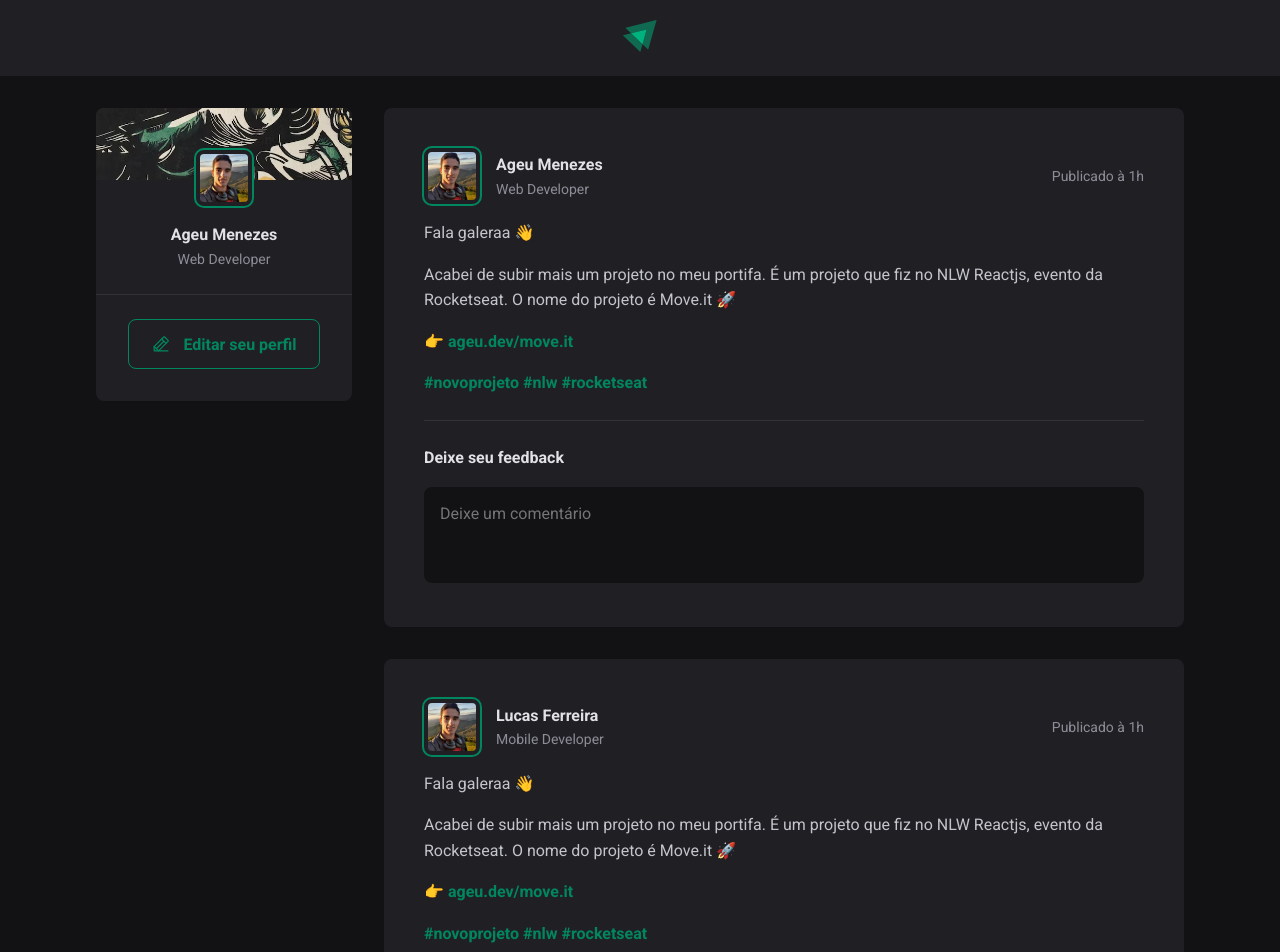
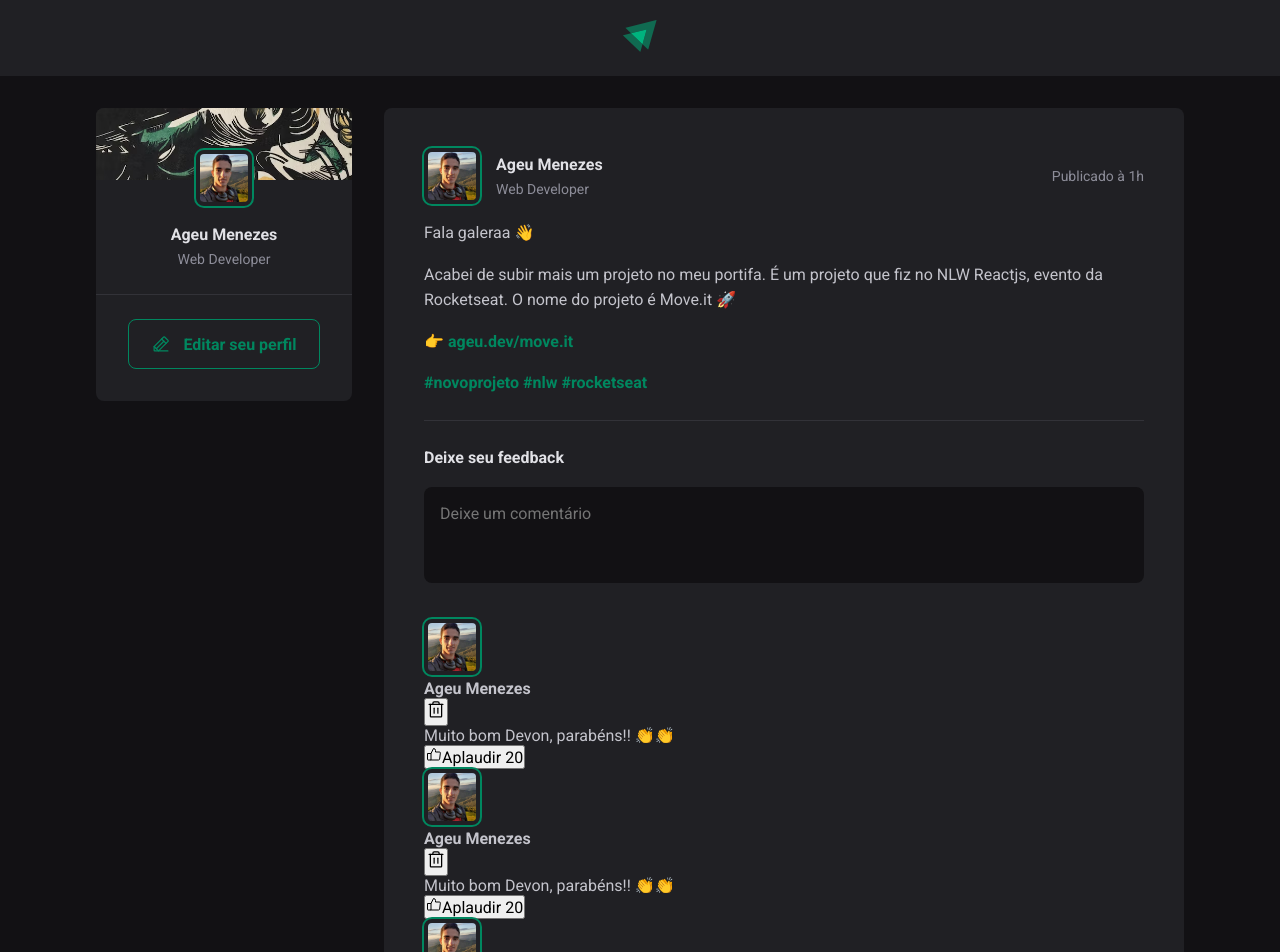
Before and after one commit to ageumenezesDev19/Ignite-feed, a React (Vite) app: page / in a window 1280 px wide. Shown: the top 952 px of the page. Built offline with nearby package versions, Linux system fonts and the light colour scheme.

Commit message:
Add comment componente

```diff
--- /dev/null
+++ b/src/components/Comment.tsx
@@ -0,0 +1,38 @@
+import { ThumbsUp, Trash } from "phosphor-react";
+import profileImg from "../assets/IMG_0013.jpeg";
+import { Avatar } from "./Avatar";
+import styles from "./Comment.module.scss";
+
+export function Comment() {
+  return (
+    <div className={styles.comment}>
+      <Avatar img={profileImg} />
+
+      <div className={styles.commentBox}>
+        <div className={styles.commentContent}>
+          <header>
+            <div className={styles.authorAndTime}>
+              <strong>Ageu Menezes</strong>
+              <time
+                title="11 de maio as 08:13"
+                dateTime="2022-05-11 08:13:30"
+              />
+            </div>
+
+            <button title="Deletar comentário">
+              <Trash size={20} />
+            </button>
+          </header>
+          <p>Muito bom Devon, parabéns!! 👏👏</p>
+        </div>
+
+        <footer>
+          <button>
+            <ThumbsUp />
+            Aplaudir <span>20</span>
+          </button>
+        </footer>
+      </div>
+    </div>
+  );
+}
--- a/src/components/Post.module.scss
+++ b/src/components/Post.module.scss
@@ -114,3 +114,7 @@
     color: var(--gray-100);
   }
 }
+
+.commentList {
+  margin-top: 2rem;
+}
--- a/src/components/Post.tsx
+++ b/src/components/Post.tsx
@@ -1,6 +1,7 @@
  import { Avatar } from './Avatar';
 import profileImg from '../assets/IMG_0013.jpeg';
 import styles from './Post.module.scss';
+import { Comment } from './Comment';
 
 interface PostProps {
   author: string;
@@ -45,6 +46,12 @@ export function Post(props: PostProps) {
           <button type="submit">Comentar</button>
         </footer>
       </form>
+
+      <div className={styles.commentList}>
+        <Comment />
+        <Comment />
+        <Comment />
+      </div>
     </article>
   )
 }
```
Also changed, not shown: src/components/Comment.module.scss (added).
